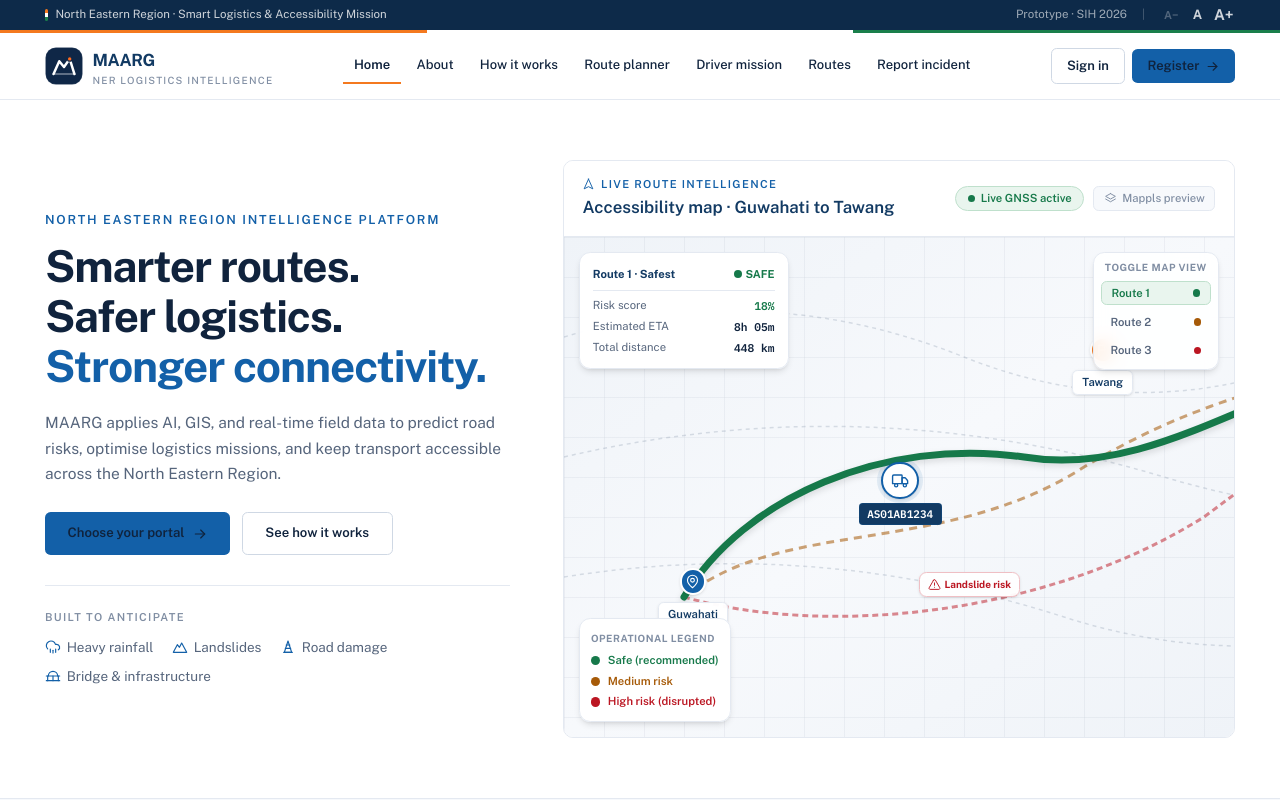
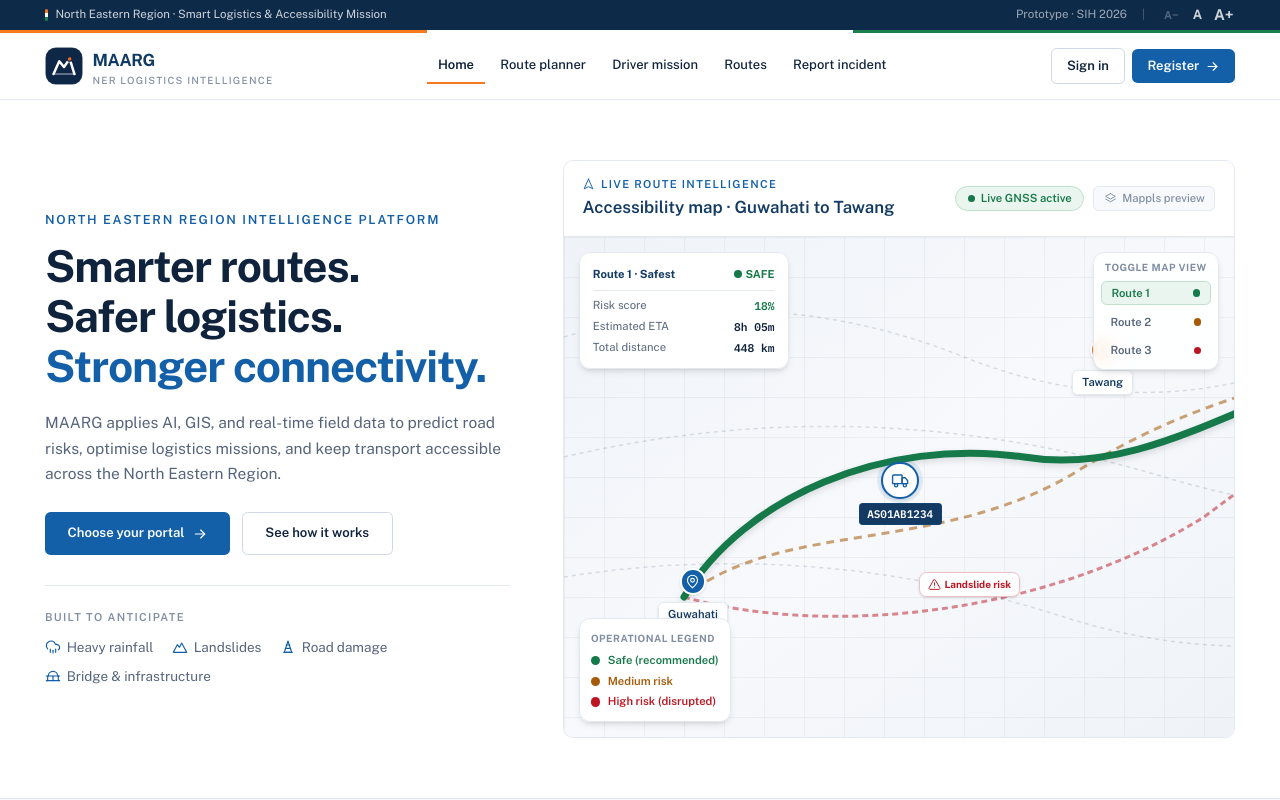
Before and after one commit to apurbahalderr/MAARG, a Next.js app in the folder app/: page / in a window 1280 px wide. Shown: the top 800 px of the page. Built offline with nearby package versions, Linux system fonts and the light colour scheme.

Commit message:
fix(navbar): remove About and How-it-works links; fix white text on blue buttons

```diff
--- a/app/app/globals.css
+++ b/app/app/globals.css
@@ -84,6 +84,11 @@ body {
 a {
   color: inherit;
   text-decoration: none;
+}
+
+/* Ensure text-white utility on links is never overridden by the inherit rule above */
+a.text-white {
+  color: #ffffff;
 }
 
 button {
--- a/app/components/Navbar.tsx
+++ b/app/components/Navbar.tsx
@@ -17,8 +17,6 @@ interface NavLink {
 
 const NAV_LINKS: NavLink[] = [
   { href: "/", label: "Home", icon: "navigation", exact: true },
-  { href: "/#about", label: "About", icon: "info" },
-  { href: "/#how-it-works", label: "How it works", icon: "layers" },
   { href: "/user/dashboard", label: "Route planner", icon: "gauge", match: "/user" },
   { href: "/your-mission", label: "Driver mission", icon: "truck", match: "/your-mission" },
   { href: "/routes", label: "Routes", icon: "route", match: "/routes" },
```
